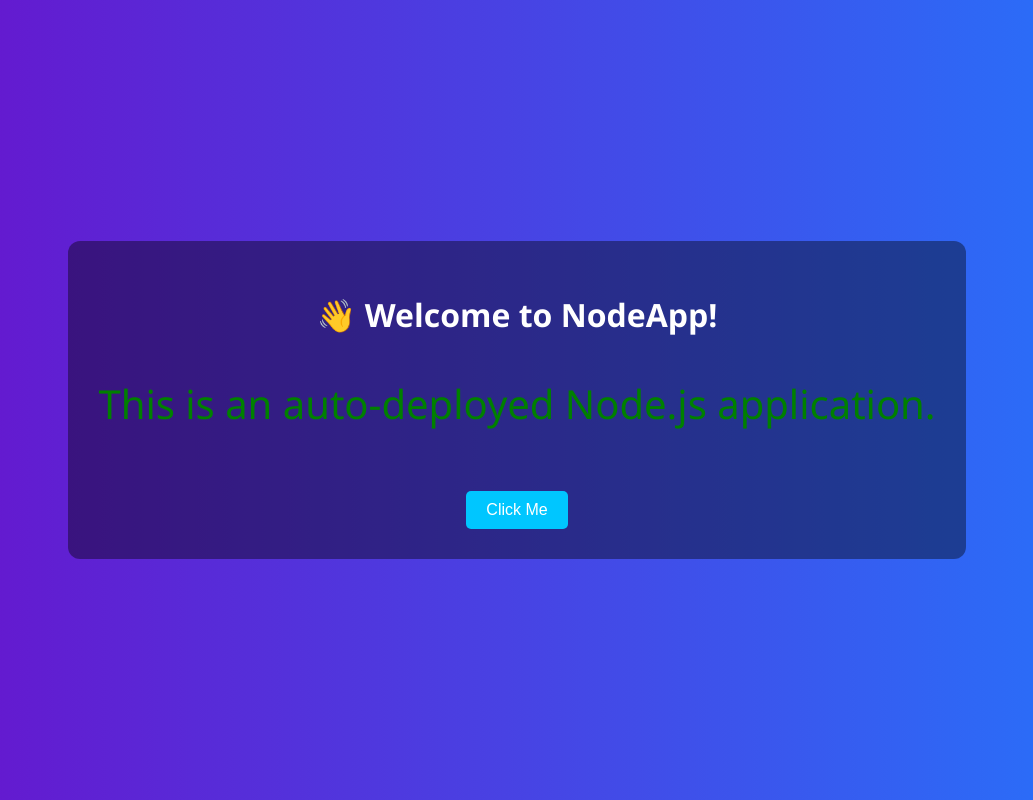
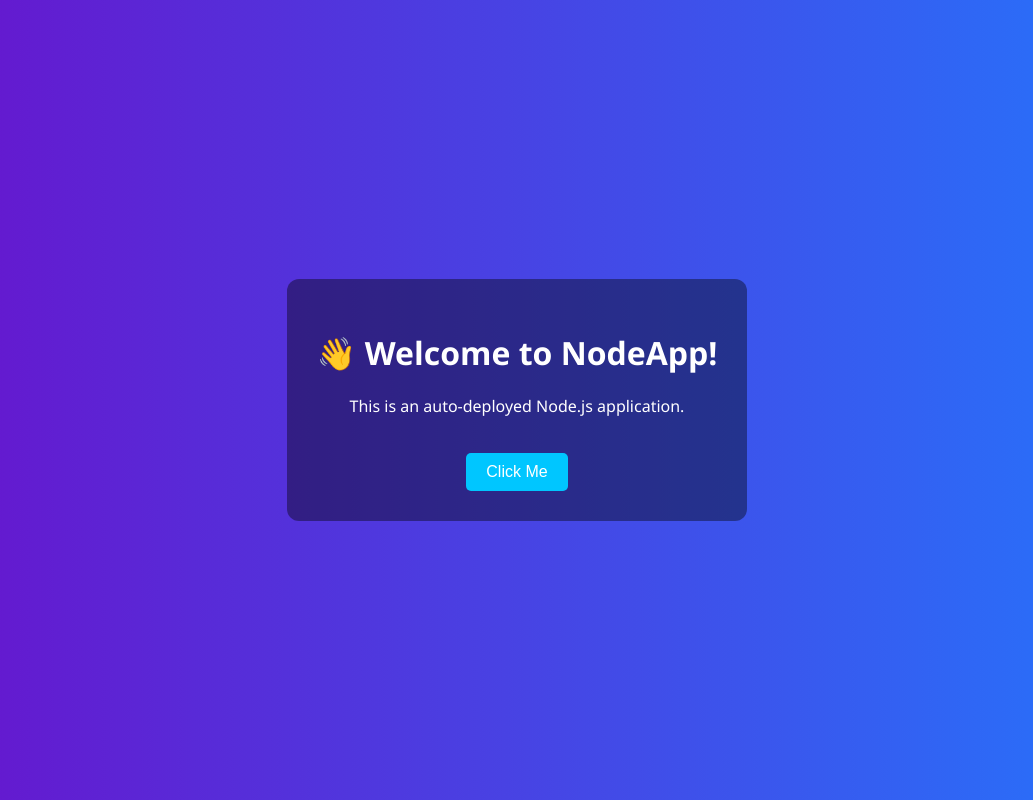
Before and after one commit to saivenkat-A7/AWS-project, a website: page public/index.html in a window 1280 px wide. Shown: the whole page, without its empty margins (123-1156 px from the left). Drawn offline with Linux system fonts and the light colour scheme.

Commit message:
Update style.css

```diff
--- a/public/style.css
+++ b/public/style.css
@@ -16,10 +16,7 @@ body {
   border-radius: 12px;
 
 }
-.p1{
-  color:green;
-  font-size:40px;
-}
+
 
 button {
   padding: 10px 20px;
```
